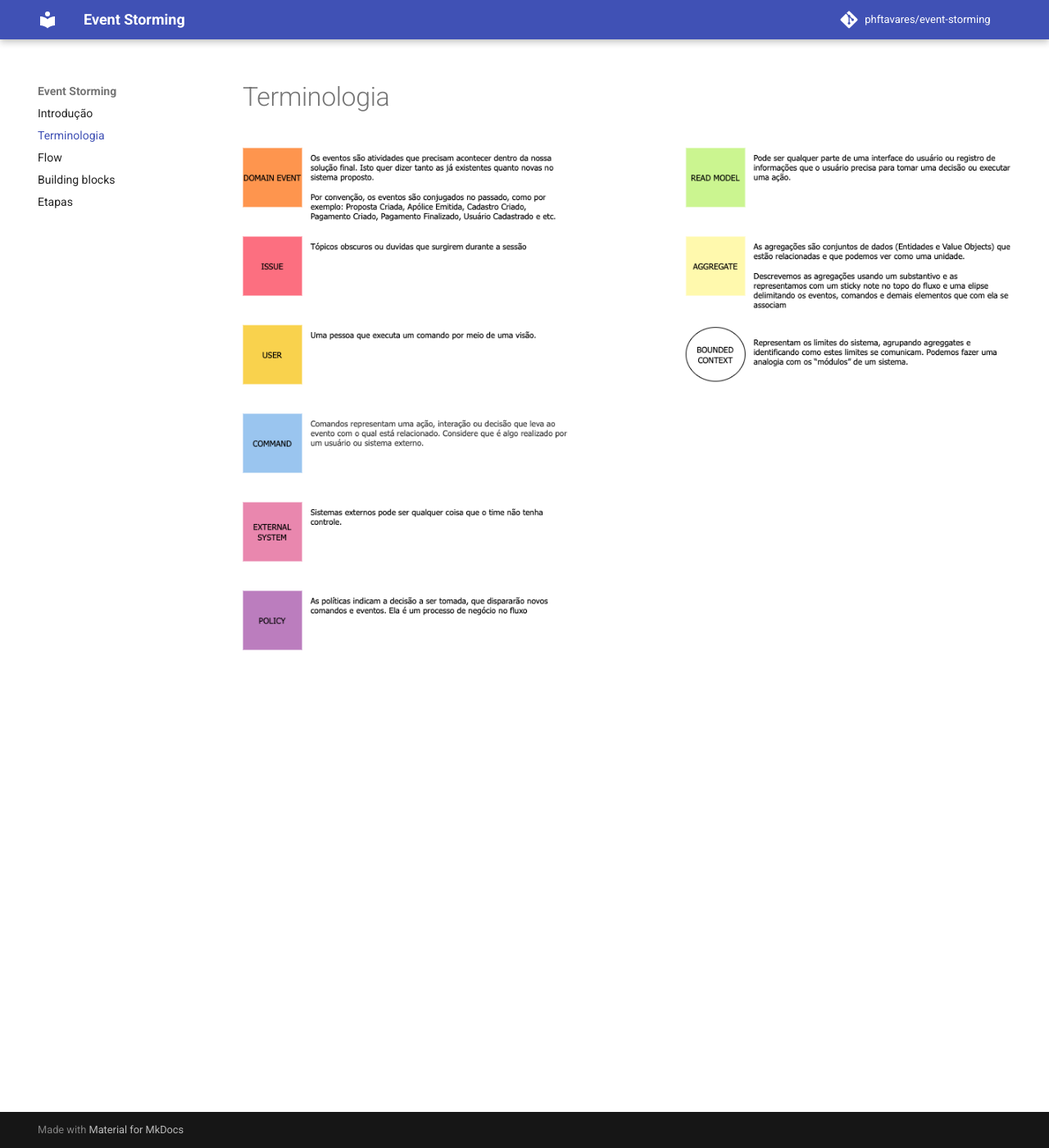
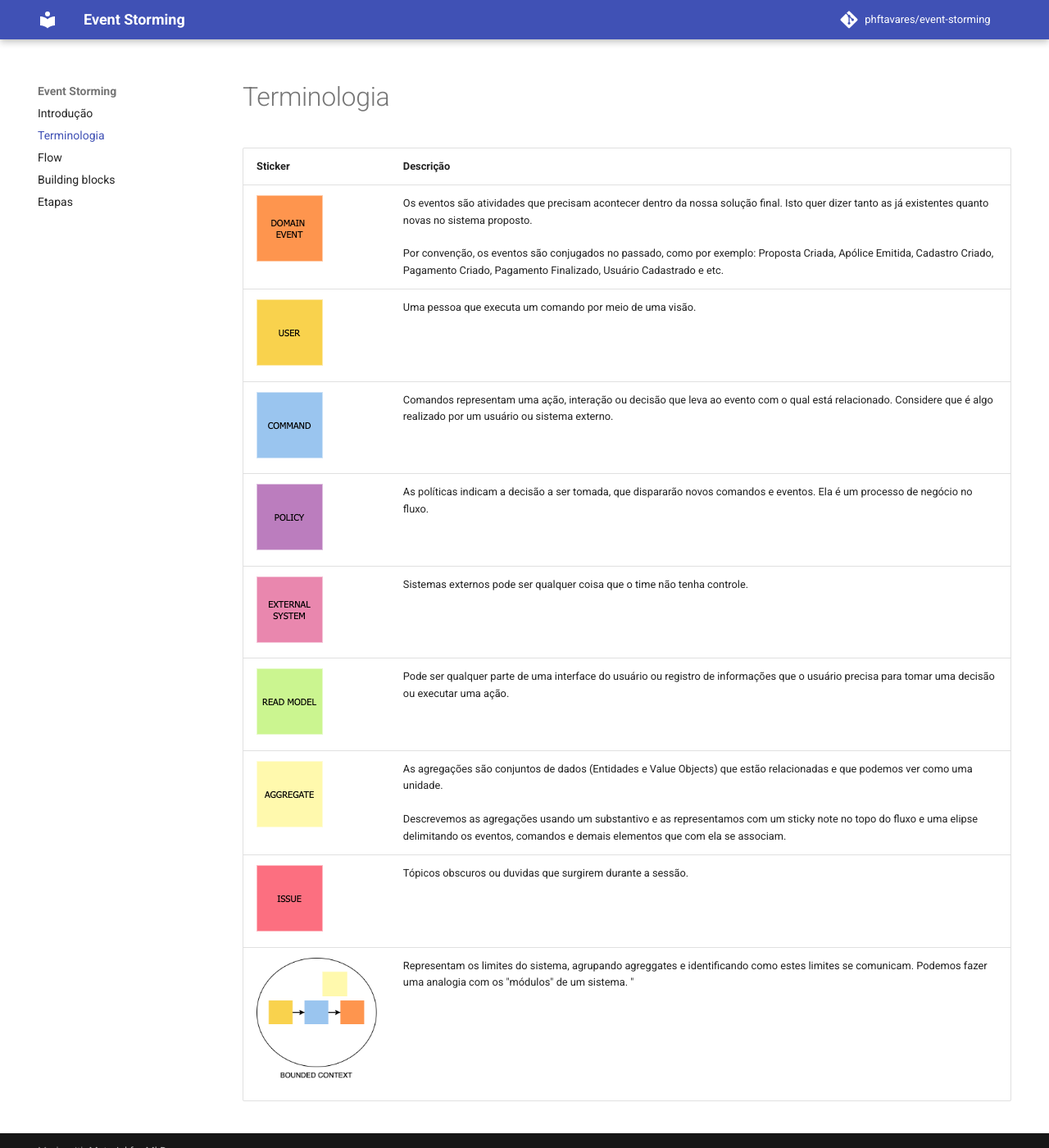
Before and after one commit to philtavares/event-storming, an MkDocs documentation site: the page built from docs/sections/terminology.md, in a window 1280 px wide and 1400 px high. Shown: the whole window at 82% size. Built offline with MkDocs 1.6.1 and Material for MkDocs 9.7.7, drawn with Linux system fonts in a browser that asks for light colours; comment, search, counter and statistics services are not loaded.

Commit message:
alterando terminologia de imagem para uma tabela com o sticker e descrição

```diff
--- a/docs/sections/terminology.md
+++ b/docs/sections/terminology.md
@@ -1,2 +1,12 @@
 # Terminologia
-![Terminologia](../images/terminology.png "Terminologia")
+| Sticker | Descrição |
+|-------|-----------|
+| ![Domain Event](../images/domain_event.png "Domain Event") | Os eventos são atividades que precisam acontecer dentro da nossa solução final. Isto quer dizer tanto as já existentes quanto novas no sistema proposto. <br><br>Por convenção, os eventos são conjugados no passado, como por exemplo: Proposta Criada, Apólice Emitida, Cadastro Criado, Pagamento Criado, Pagamento Finalizado, Usuário Cadastrado e etc. |
+| ![User](../images/user.png "User") | Uma pessoa que executa um comando por meio de uma visão.|
+| ![Command](../images/command.png "Command") | Comandos representam uma ação, interação ou decisão que leva ao evento com o qual está relacionado. Considere que é algo realizado por um usuário ou sistema externo. |
+| ![Policy](../images/policy.png "Policy") | As políticas indicam a decisão a ser tomada, que dispararão novos comandos e eventos. Ela é um processo de negócio no fluxo. |
+| ![External System](../images/external_system.png "External System") | Sistemas externos pode ser qualquer coisa que o time não tenha controle. |
+| ![Read Model](../images/read_model.png "Read Model") | Pode ser qualquer parte de uma interface do usuário ou registro de informações que o usuário precisa para tomar uma decisão ou executar uma ação. |
+| ![Aggregate](../images/aggregate.png "Aggregate") | As agregações são conjuntos de dados (Entidades e Value Objects) que estão relacionadas e que podemos ver como uma unidade. <br><br>Descrevemos as agregações usando um substantivo e as representamos com um sticky note no topo do fluxo e uma elipse delimitando os eventos, comandos e demais elementos que com ela se associam.|
+| ![Issue](../images/issue.png "Issue") | Tópicos obscuros ou duvidas que surgirem durante a sessão. |
+| ![Bounded Context](../images/bounded_context.png "Bounded Context") | Representam os limites do sistema, agrupando agreggates e identificando como estes limites se comunicam. Podemos fazer uma analogia com os "módulos" de um sistema. "
```
Also changed, not shown: docs/images/aggregate.png (added), docs/images/bounded_context.png (added), docs/images/command.png (added), docs/images/domain_event.png (added), docs/images/external_system.png (added), docs/images/issue.png (added), docs/images/policy.png (added), docs/images/read_model.png (added), docs/images/representacao.png (added), docs/images/user.png (added).
